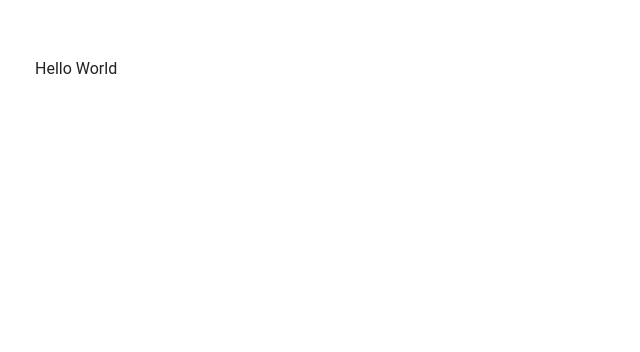
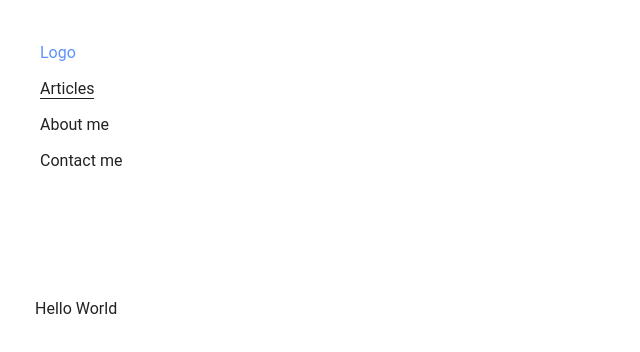
Before and after one commit to MarcelWi/DabGatsby, a Gatsby site: page / in a window 1280 px wide. Shown: the whole page, without its empty margins (0-640 px from the left). Built offline with nearby package versions, Linux system fonts and the light colour scheme; Gatsby itself is replaced by a stand-in of ours.

Commit message:
add menu

```diff
--- a/gatsby-config.js
+++ b/gatsby-config.js
@@ -1,6 +1,21 @@
 module.exports = {
     siteMetadata: {
-        title: 'DAB Gatsby'
+        title: 'DAB Gatsby',
+        subtitle: 'Pellentesque odio nisi, euismod in, pharetra a, ultricies in, diam. Sed arcu.',
+        menu: [
+            {
+                label: 'Articles',
+                path: '/'
+            },
+            {
+                label: 'About me',
+                path: '/about/'
+            },
+            {
+                label: 'Contact me',
+                path: '/contact/'
+            }
+        ]
     },
     plugins: [
         'gatsby-plugin-react-helmet',
--- /dev/null
+++ b/src/components/Menu/index.jsx
@@ -0,0 +1,33 @@
+import React from 'react';
+import Link from 'gatsby-link';
+import './style.scss';
+
+class Menu extends React.Component {
+  render() {
+    const menu = this.props.data;
+    const menuBlock = (
+      <ul className="menu__list">
+        {menu.map(item => (
+          <li className="menu__list-item" key={item.path}>
+            <Link
+              exact
+              to={item.path}
+              className="menu__list-item-link"
+              activeClassName="menu__list-item-link menu__list-item-link--active"
+            >
+              {item.label}
+            </Link>
+          </li>
+        ))}
+      </ul>
+    );
+
+    return (
+      <nav className="menu">
+        {menuBlock}
+      </nav>
+    );
+  }
+}
+
+export default Menu;
--- /dev/null
+++ b/src/components/Menu/style.scss
@@ -0,0 +1,30 @@
+@import "../../assets/scss/variables";
+@import "../../assets/scss/mixins";
+
+.menu {
+    @include margin-bottom(1);
+    &__list {
+        list-style: none;
+        padding: 0;
+        margin: 0;
+        &-item {
+            padding: 0;
+            margin: 10px 0;
+            &-link {
+                font-size: $typographic-base-font-size;
+                color: $typographic-base-font-color;
+                font-weight: 400;
+                border: 0;
+                &:hover,
+                &:focus {
+                    color: $color-primary;
+                    border-bottom: 1px solid $color-primary;
+                }
+                &--active {
+                    color: $color-base;
+                    border-bottom: 1px solid $color-base;
+                }
+            }
+        }
+    }
+}
--- /dev/null
+++ b/src/components/Sidebar/index.jsx
@@ -0,0 +1,32 @@
+import React from 'react';
+import Link from 'gatsby-link';
+import Menu from '../Menu';
+import './style.scss';
+
+class Sidebar extends React.Component {
+    render() {
+        const { menu } = this.props.data.site.siteMetadata;
+        const authorBlock = (
+            <div>
+                <Link to="/">
+                    <span>Logo</span>
+                </Link>
+            </div>
+        );
+
+        return (
+            <div className="sidebar">
+                <div className="sidebar__inner">
+                    <div className="sidebar__author">
+                        {authorBlock}
+                    </div>
+                    <div>
+                        <Menu data={menu} />
+                    </div>
+                </div>
+            </div>
+        );
+    }
+}
+
+export default Sidebar;
--- /dev/null
+++ b/src/components/Sidebar/style.scss
@@ -0,0 +1,39 @@
+@import "../../assets/scss/variables";
+@import "../../assets/scss/mixins";
+
+.sidebar {
+  width: 100%;
+  &__inner {
+    position: relative;
+    padding: 25px 20px 0;
+  }
+}
+
+@include breakpoint-sm {
+  .sidebar {
+    lost-column: 5/12;
+    &__inner {
+      padding: 30px 20px 0;
+      &:after {
+        background: $color-gray-border;
+        background: linear-gradient(to bottom, $color-gray-border 0%, $color-gray-border 48%, $color-white 100%);
+        position: absolute;
+        content: "";
+        width: 1px;
+        height: 540px;
+        top: 30px;
+        right: -10px;
+        bottom: 0;
+      }
+    }
+  }
+}
+
+@include breakpoint-md {
+  .sidebar {
+    lost-column: 1/3;
+    &__inner {
+      padding: 40px;
+    }
+  }
+}
--- a/src/pages/index.jsx
+++ b/src/pages/index.jsx
@@ -1,5 +1,6 @@
 import React from "react"
 import Helmet from 'react-helmet';
+import Sidebar from '../components/Sidebar';
 import '../assets/scss/init.scss';
 
 class IndexRoute extends React.Component {
@@ -12,6 +13,7 @@ class IndexRoute extends React.Component {
                     <title>{title}</title>
                     <meta name="description" content={subtitle} />
                 </Helmet>
+                <Sidebar {...this.props} />
                 <div className="content">
                     <div className="content__inner">
                         <p>Hello World</p>
@@ -29,6 +31,11 @@ export const query = graphql`
     site {
       siteMetadata {
         title
+        subtitle
+        menu {
+          label
+          path
+        }
       }
     }
   }
```
